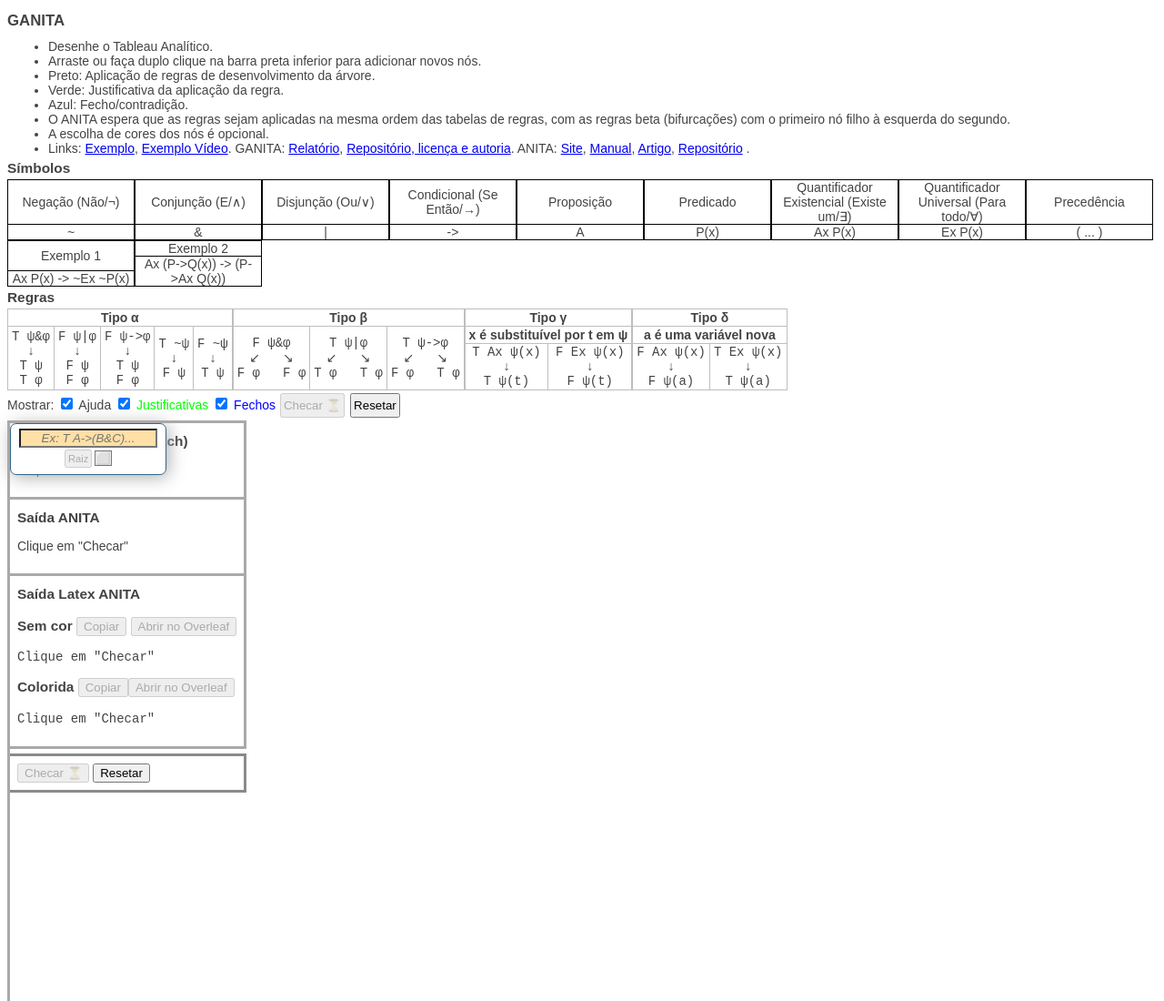
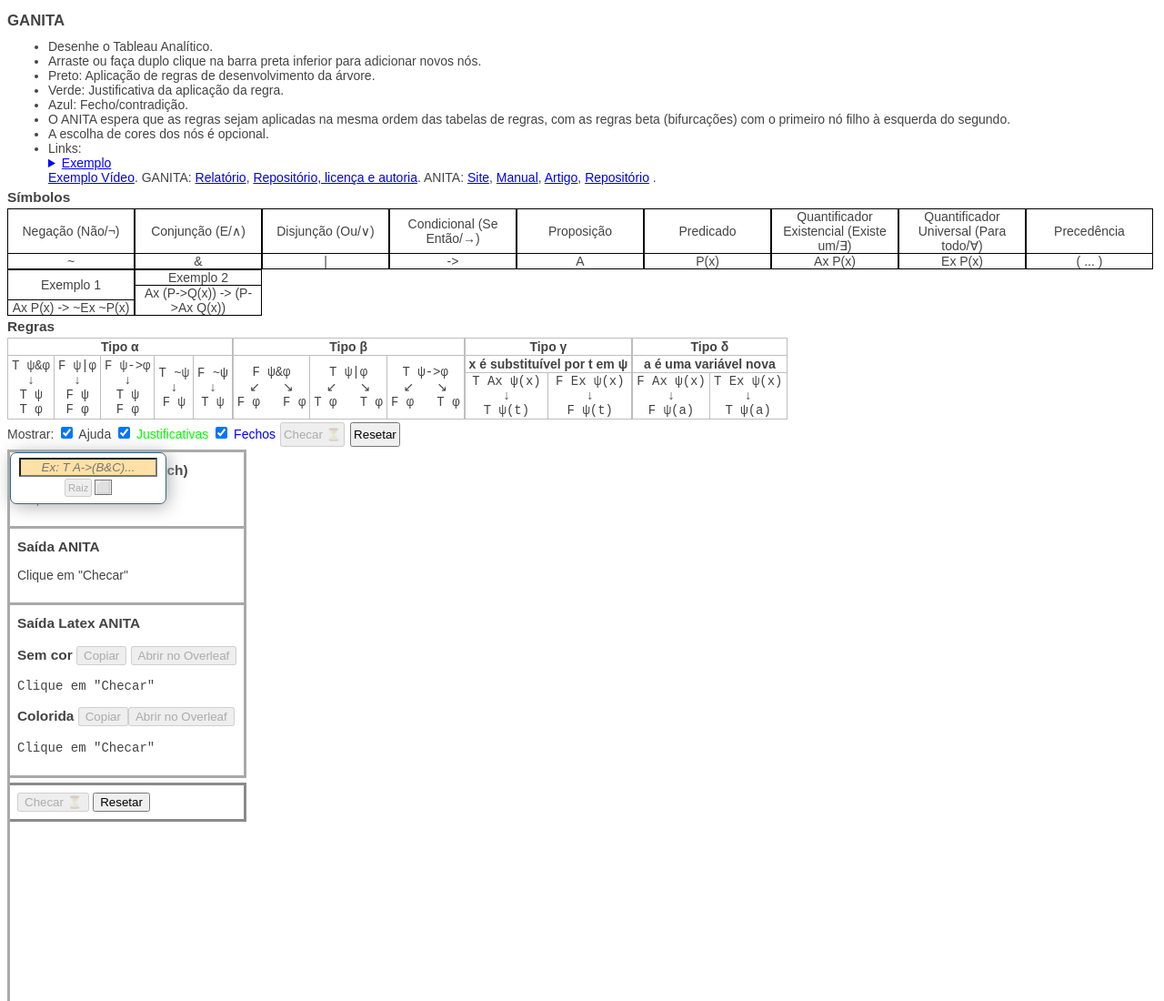
Before and after one commit to rardiol/ganita, a website built with webpack: page src/index.html in a window 1280 px wide. Shown: the top 1100 px of the page at 91% size. Built offline with nearby package versions, Linux system fonts and the light colour scheme; files whose address does not match are found by name; what @jsplumb/browser-ui, split.js would draw is missing.

Commit message:
exemplo details

```diff
--- a/src/ganita.css
+++ b/src/ganita.css
@@ -211,6 +211,15 @@
     margin: 2px;
 }
 
+summary {
+    color: blue;
+    text-decoration: underline;
+}
+
+.exemplo {
+    max-width: 90%;
+}
+
 .closebtn {
     font-size: inherit;
     padding: 2px;
--- a/src/index.html
+++ b/src/index.html
@@ -23,7 +23,12 @@
                 (bifurcações) com o primeiro nó filho à esquerda do segundo.</li>
             <li>A escolha de cores dos nós é opcional.</li>
             <li>Links:
-                <a href="./assets/exemplo.png" target="_blank">Exemplo</a>,
+                <details>
+                    <summary>Exemplo</summary>
+                    <a href="./exemplo.png" target="_blank">
+                        <img id="exemploimg" class="exemplo" src="./exemplo.png" alt="Exemplo" />
+                    </a>
+                </details>
                 <a href="./assets/exemplo.mp4" target="_blank">Exemplo Vídeo</a>.
                 GANITA:
                 <a href="https://github.com/rardiol/ganita/blob/master/GANITA%20-%20TCC%20Ricardo%20Ardissone.pdf"
```
Also changed, not shown: src/exemplo.png (renamed from dist/assets/exemplo.png).
